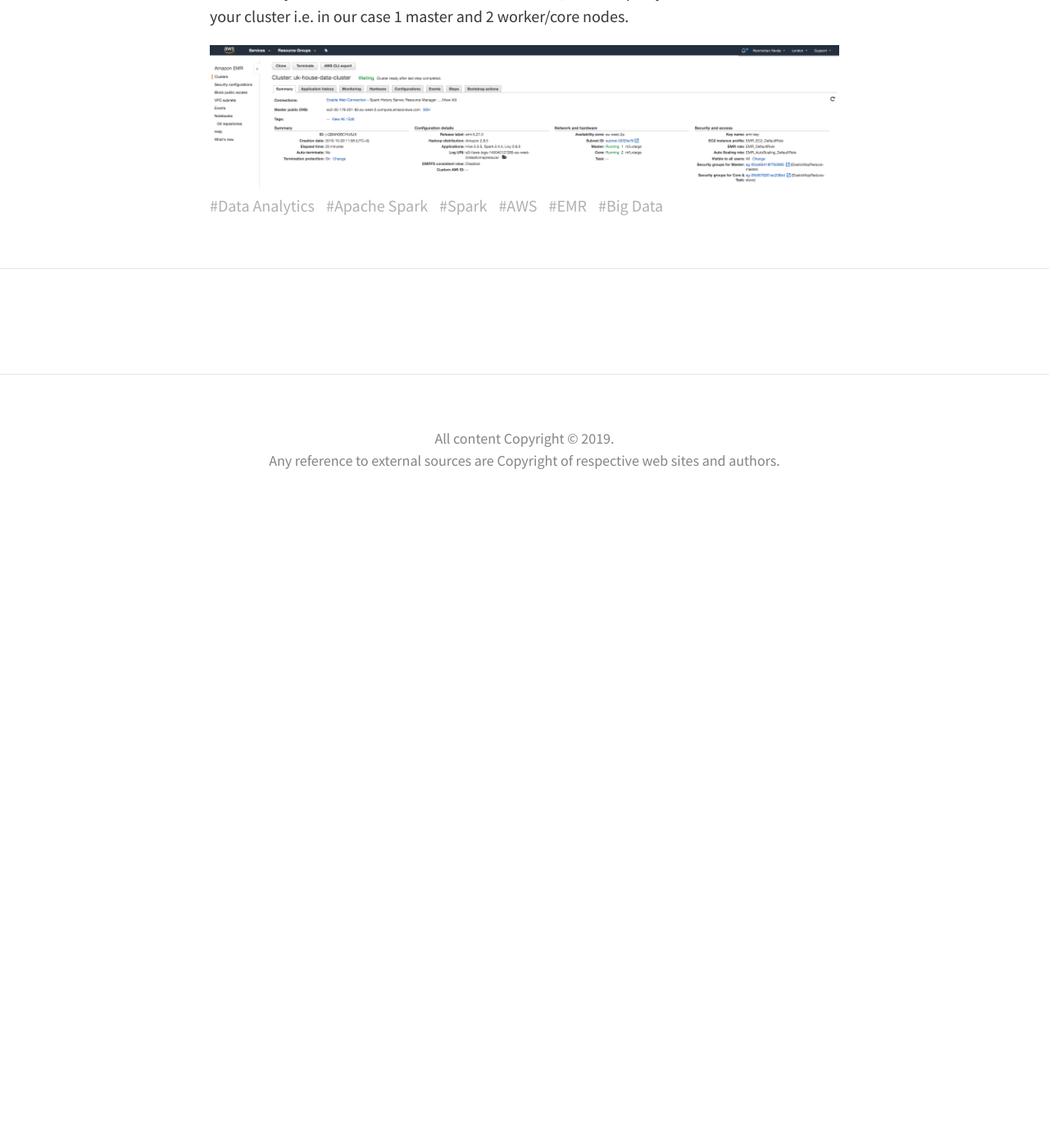
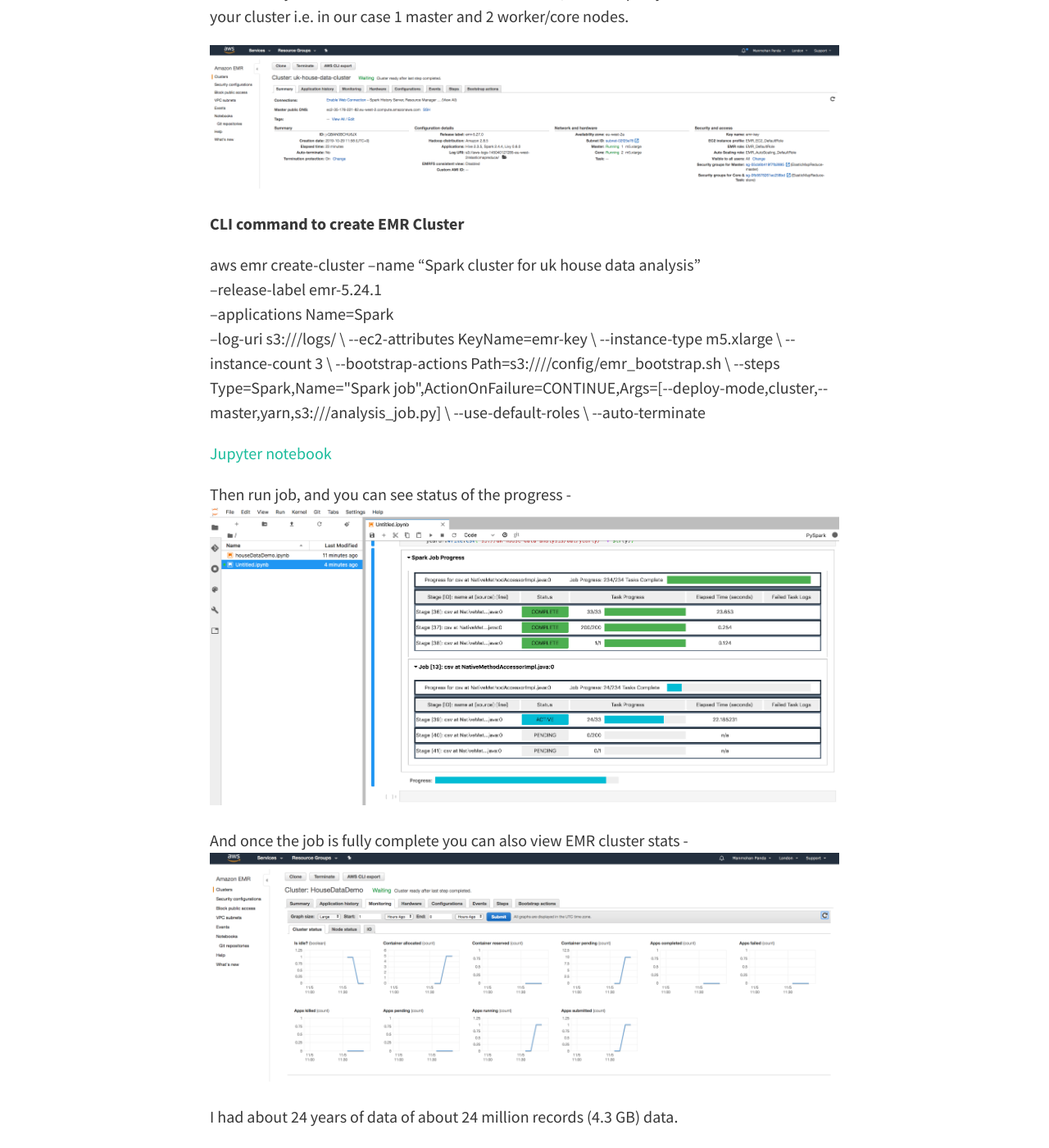
Before and after one commit to manmohanp/manmohanp.github.io, a Jekyll site: the page built from _posts/2019-10-26-Data-analytics-with-Apache-Spark-on-AWS-EMR.md, in a window 1280 px wide and 1400 px high, scrolled down 3176 px. Shown: the whole window at 82% size. Built offline with Jekyll 4.4.1, drawn with Linux system fonts in a browser that asks for light colours; nearby versions of some CDN libraries; comment, search, counter and statistics services are not loaded; before the commit the page ends 3815 px from its top, so only the background shows below that; some of the changed text lies outside the part shown.

Commit message:
Update 2019-10-26-Data-analytics-with-Apache-Spark-on-AWS-EMR.md

```diff
--- a/_posts/2019-10-26-Data-analytics-with-Apache-Spark-on-AWS-EMR.md
+++ b/_posts/2019-10-26-Data-analytics-with-Apache-Spark-on-AWS-EMR.md
@@ -57,3 +57,29 @@
 Then once you hit Create cluster it should then start, bootstrap any custom actions and start your cluster i.e. in our case 1 master and 2 worker/core nodes.
 
 ![emr-cluster-ready](https://manmohanp.github.io/assets/img/emr-cluster-ready.png)
+
+**CLI command to create EMR Cluster**
+
+aws emr create-cluster --name "Spark cluster for uk house data analysis" \
+    --release-label emr-5.24.1 \
+    --applications Name=Spark \
+    --log-uri s3://<bucket_name>/logs/ \
+    --ec2-attributes KeyName=emr-key \
+    --instance-type m5.xlarge \
+    --instance-count 3 \
+    --bootstrap-actions Path=s3://<bucket_name>//config/emr_bootstrap.sh \
+    --steps Type=Spark,Name="Spark job",ActionOnFailure=CONTINUE,Args=[--deploy-mode,cluster,--master,yarn,s3://<bucket_name>/analysis_job.py] \
+    --use-default-roles \
+    --auto-terminate
+
+[Jupyter notebook](https://github.com/manmohanp/machineintelligence/blob/master/uklranalytics/ukhousedata.ipynb)
+
+Then run job, and you can see status of the progress -
+![Spark Job status ](https://manmohanp.github.io/assets/img/Sparkjob_status.png)
+
+And once the job is fully complete you can also view EMR cluster stats -
+![EMR Cluster status ](https://manmohanp.github.io/assets/img/emr-stats.png)
+
+I had about 24 years of data of about 24 million records (4.3 GB) data.
+
+(in my case it processed 24 years of house data of about 24 million records
```
